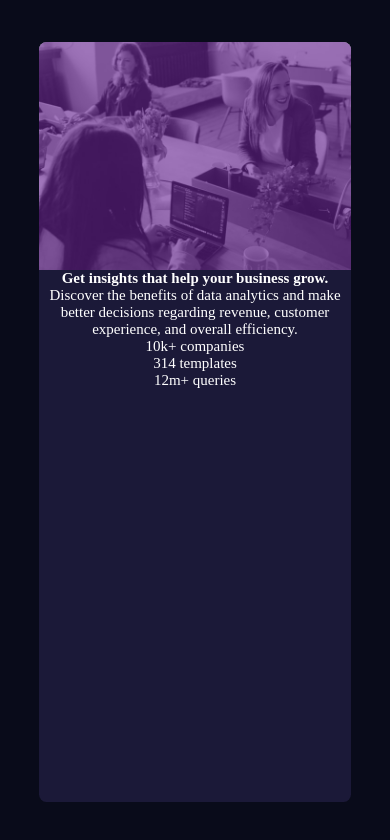
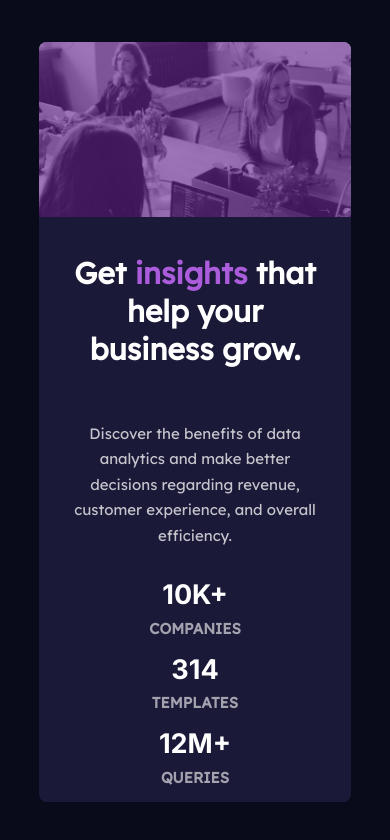
Before and after one commit to TonyHdez-Pi/TonyHdez-Pi.github.io, a plain HTML site: page index.html in a window 390 px wide. Drawn offline with Linux system fonts and the light colour scheme.

Commit message:
Added the media querys and finished the page

```diff
--- a/index.html
+++ b/index.html
@@ -14,17 +14,16 @@
 <main>
   <section class="card">
     <div class="card__image">
-
     </div>
-     <h1>Get insights that help your business grow.</h1>
-    <p>
+     <h1 class="card__headlight">Get <span class="card__span">insights</span>  that help your business grow.</h1>
+    <p class="card_paragraph">
       Discover the benefits of data analytics and make better decisions regarding revenue, customer
       experience, and overall efficiency.
     </p>
     <section class="card__stats">
-      <p>10k+ companies</p>
-      <p>314 templates</p>
-      <p>12m+ queries</p>
+      <p>10k+ <span>companies</span></p>
+      <p>314 <span> templates</span></p>
+      <p>12m+ <span> queries</span></p>
     </section>
   </section>
 </main>
--- a/style.css
+++ b/style.css
@@ -4,6 +4,7 @@
     margin: 0;
     box-sizing: border-box;
     font-size: 15px;
+    font-family: var(--lexendFont);
 }
 :root{
     --mainBackground:  hsl(233, 47%, 7%);
@@ -42,3 +43,68 @@ main{
     box-shadow: inset 0 0 0 1000px var(--accent);
     background-size: cover;
 }
+.card__headlight{
+    padding: 1rem 0;
+    font-size: 2rem;
+    width: 80%;
+}
+.card__span {
+    font-size: inherit;
+    color: hsl(277, 64%, 61%);
+}
+.card_paragraph{
+    width: 90%;
+    padding: 1rem 1rem;
+    line-height: 1.7rem;
+    color: var(--transpWhite);
+}
+.card__stats{
+    /* display: flex;
+    flex-direction: column;
+    justify-content: space-between; */
+}
+.card__stats p{
+    font-size: 1.8rem;
+    font-family: var(--interFont);
+    font-weight: 700;
+    margin: 1rem 0;
+    text-transform: uppercase;
+}
+.card__stats span{
+    display: block;
+    margin: .5rem 0;
+    color: var(--semiTranspWhite);
+    text-transform: uppercase;
+}
+@media screen and (max-width: 2100px){
+    .card{
+        width: 20%;
+    }
+}
+@media screen and (max-width: 1200px){
+    .card{
+        width: 35%;
+    }
+}
+@media screen and (max-width: 810px) {
+    .card{
+        width: 45%;
+    }
+    .card__headlight{
+        margin: 2rem 0;
+    }
+    .card__stats p{
+        margin: 2rem 0;
+    }
+}
+@media screen and (max-width: 480px) {
+    .card{
+        width: 80%;
+    }
+    .card__headlight{
+        margin: 1.5rem 0;
+    }
+    .card__stats p{
+        margin: 1rem 0;
+    }
+}
```
